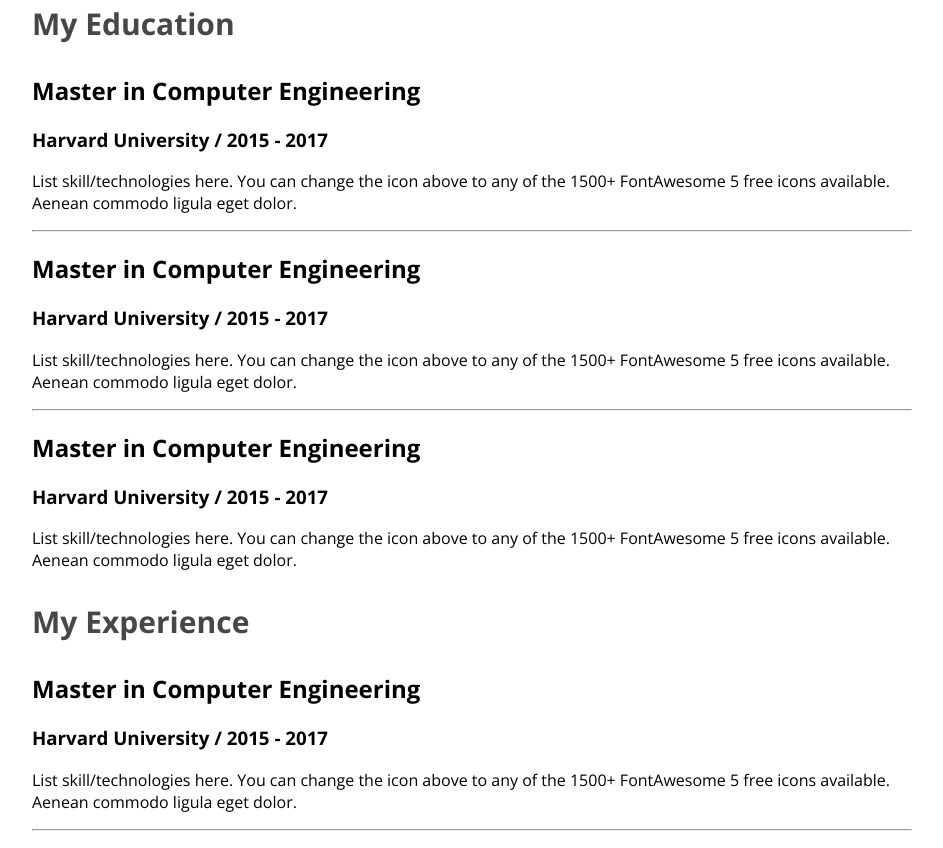
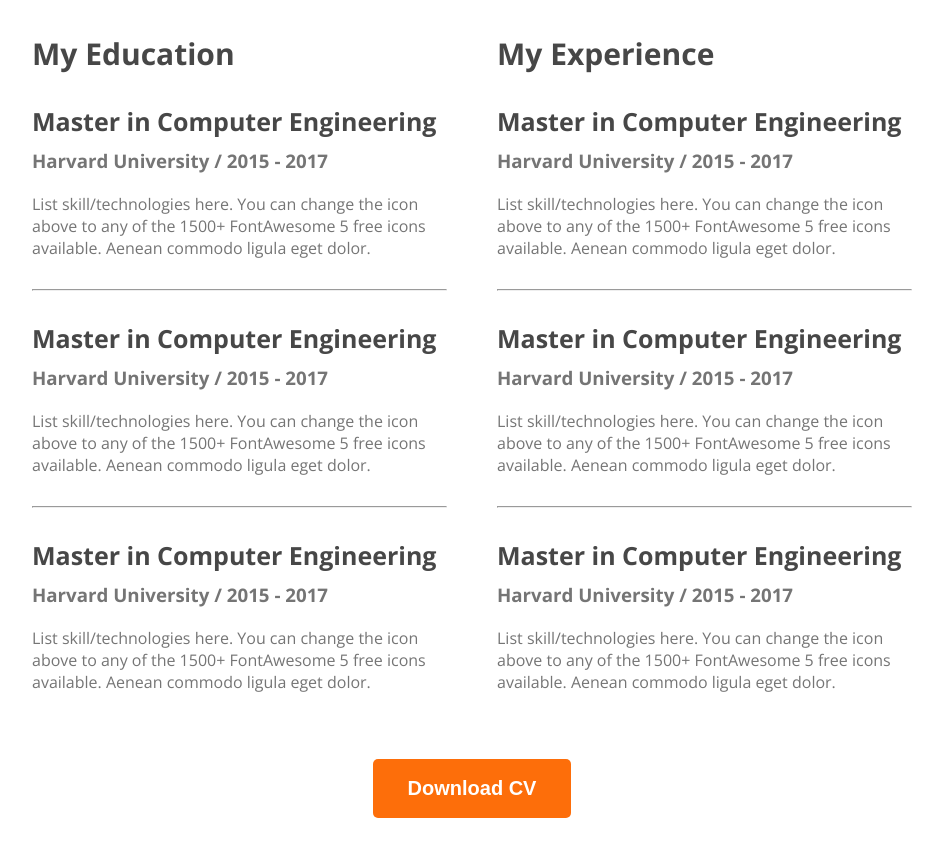
Before and after one commit to Arif54/webdeveloper-portfolio, a plain HTML site: page index.html in a window 1280 px wide. Shown: the part 2811-3659 px from the top of the page, without its empty margins (168-1111 px from the left). Drawn offline with nearby package versions, Linux system fonts and the light colour scheme.

Commit message:
completed resume section

```diff
--- a/index.html
+++ b/index.html
@@ -132,6 +132,10 @@
                     </div>
                 </div>
             </div>
+            <div class="download-cv">
+                <button class="btn-primary">Download CV</button>
+            </div>
+
         </section>
     </main>
     <footer>
--- a/styles/portfolio.css
+++ b/styles/portfolio.css
@@ -140,3 +140,32 @@ main section{
     font-weight: 700;
     font-size: 30px;
 }
+
+.resume-container{
+    display: flex;
+    gap: 50px
+}
+.resume-item-title{
+    color: #474747;
+    font-size: 25px;
+    font-weight: 700;
+    margin-bottom: 10px;
+}
+.resume-item-institute{
+    margin-bottom: 20px;
+    margin-top: 0px;
+}
+
+.resume-item-institute,
+.resume-item-description{
+    color: #757575;
+}
+
+.resume-container hr{
+    margin: 30px 0px;
+}
+
+.download-cv{
+    text-align: center;
+    margin-top: 50px;
+}
```
